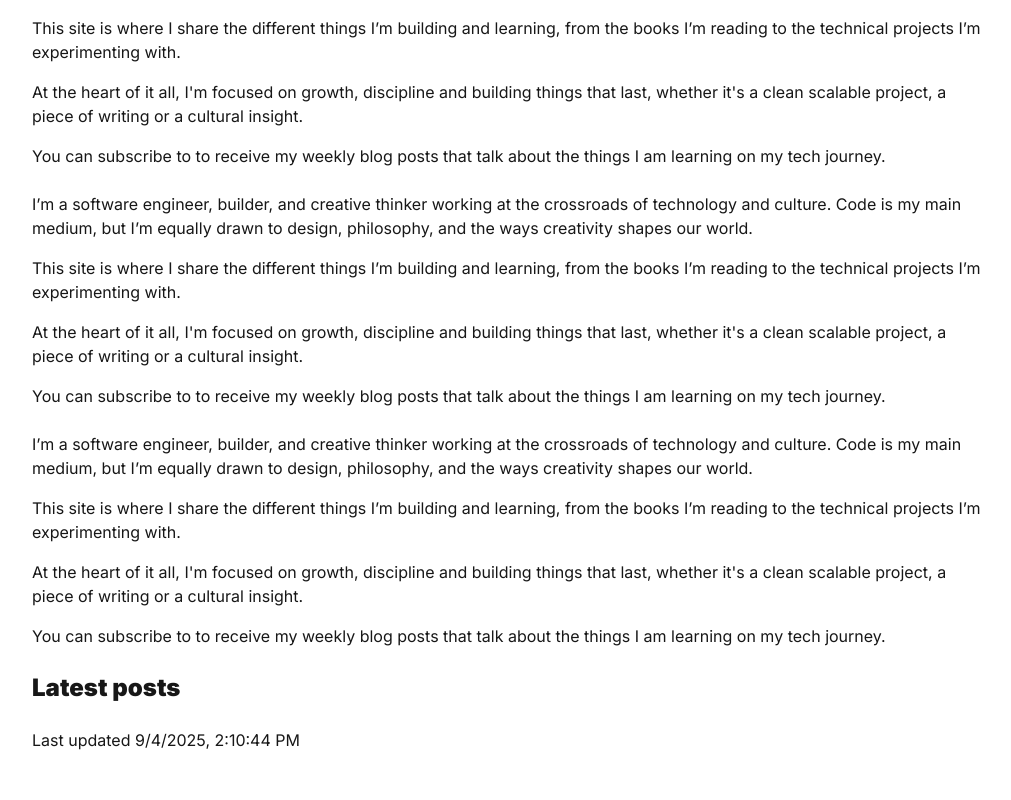
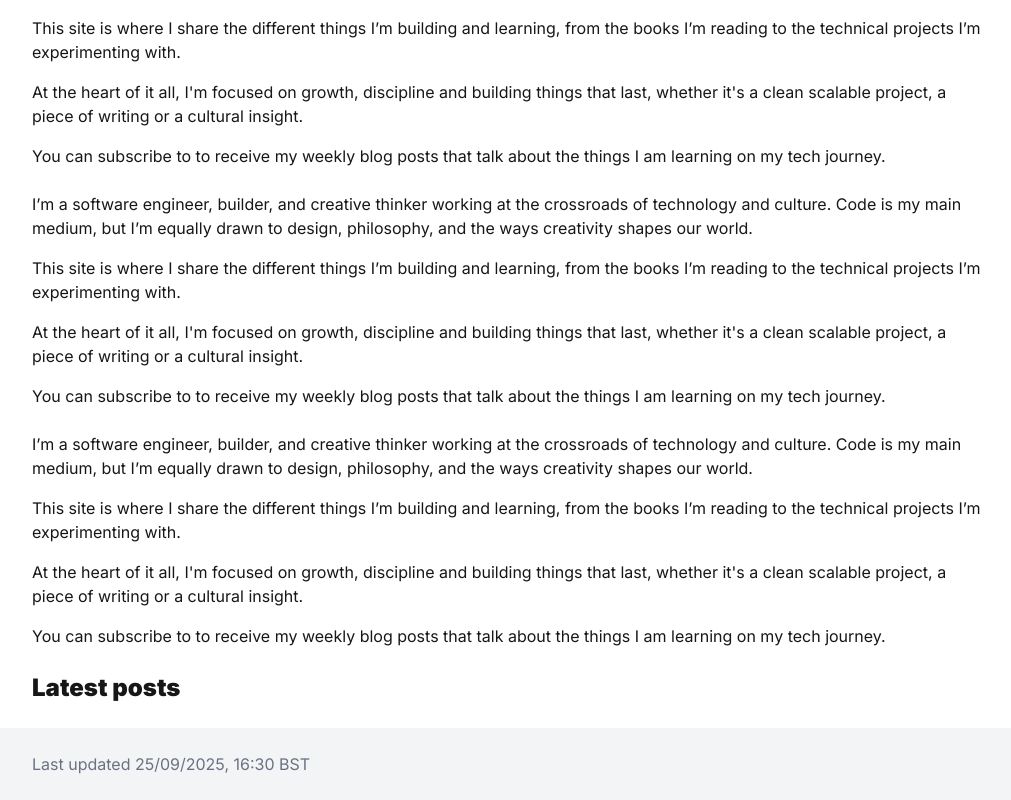
Before and after one commit to Folamajo/portfolio, a Next.js app: page / in a window 1280 px wide. Shown: the part 1483-2283 px from the top of the page, without its empty margins (128-1139 px from the left). Before the commit the page ends 2259 px from the top, so only its background shows below. Built offline with nearby package versions, Linux system fonts and the light colour scheme.

Commit message:
Fixed footer

```diff
--- a/package.json
+++ b/package.json
@@ -11,6 +11,7 @@
   "dependencies": {
     "next": "15.5.2",
     "next-themes": "^0.4.6",
+    "preval.macro": "^5.0.0",
     "react": "19.1.0",
     "react-dom": "19.1.0",
     "react-icons": "^5.5.0"
@@ -19,6 +20,7 @@
     "@eslint/eslintrc": "^3",
     "@tailwindcss/postcss": "^4",
     "@types/node": "^20",
+    "@types/preval.macro": "^3.0.2",
     "@types/react": "^19",
     "@types/react-dom": "^19",
     "eslint": "^9",
--- a/src/app/page.tsx
+++ b/src/app/page.tsx
@@ -6,7 +6,7 @@ export default function Home() {
          <header className= ' w-full flex justify-center  '>
             <Header />
          </header>
-         <main className='w-[60em] mt-20'>
+         <main className='w-[60em] mt-20 mb-6'>
             <h1 className='font-black text-4xl '>👋🏾 Hello, I'm Fola</h1>
             <div className= "mt-6">
                <p>
@@ -121,8 +121,10 @@ export default function Home() {
                <h2 className="text-2xl font-black">Latest posts</h2>
             </div>
          </main>
-         <div className=" w-full flex justify-center mt-auto py-6">
-            <div className="w-[60em] ">
+
+
+         <div className=" w-full flex justify-center mt-auto py-6 bg-gray-100">
+            <div className="w-[60em] text-gray-500">
                <Footer />
             </div>
 
--- a/src/components/Footer.tsx
+++ b/src/components/Footer.tsx
@@ -1,12 +1,20 @@
 import React from 'react'
+import siteConfig from '@/siteConfig.json'
 
 const Footer = () => {
 
 
    return (
          <div>
-            <p>Last updated {new Date().toLocaleString()}</p>
-            <p></p>
+            <p>Last updated {new Date(siteConfig.lastUpdated).toLocaleString("en-GB", {
+               timeZone: "Europe/London",
+               day: "2-digit",
+               month: "2-digit",
+               year: "numeric",
+               hour: "2-digit",
+               minute: "2-digit"
+            })} BST</p>
+
          </div>
    )
 }
--- /dev/null
+++ b/src/siteConfig.json
@@ -0,0 +1,4 @@
+{
+   "lastUpdated": "2025-09-25T15:30Z"
+
+}
```
Also changed, not shown: 1 other file (tests, documents, lock files or other folders).
